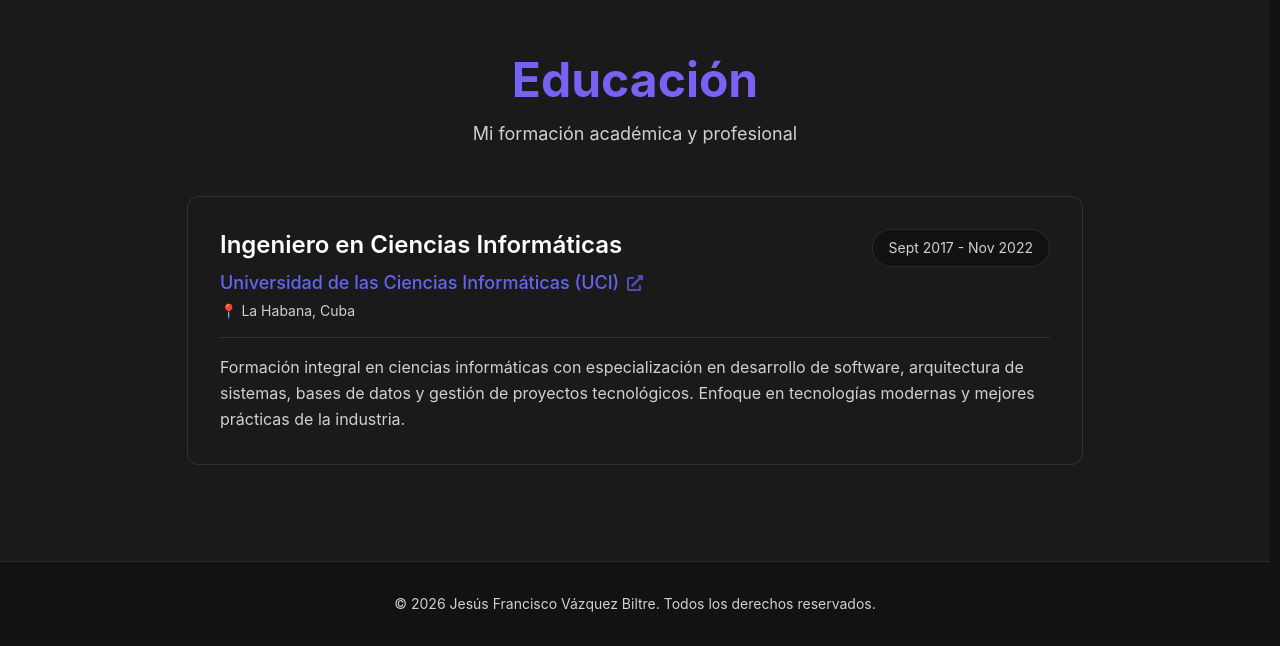
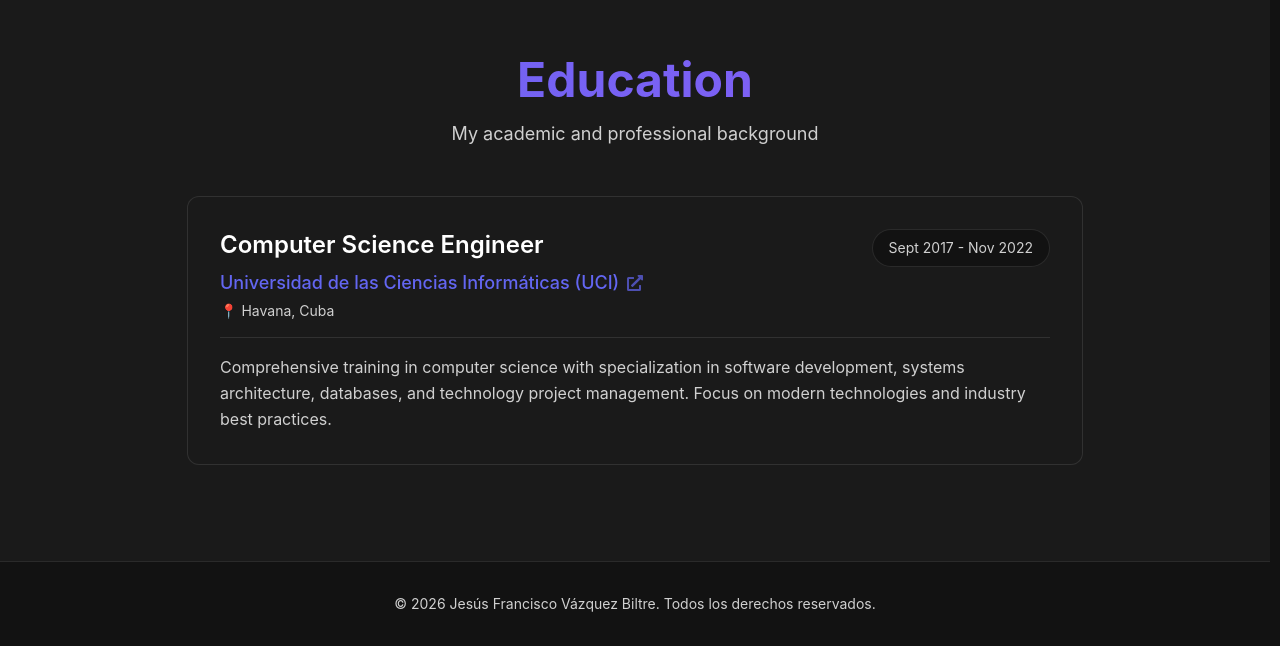
Before and after one commit to jesusfvb/portfolio, a React (Vite) app: page / in a window 1280 px wide. Shown: the part 2268-2914 px from the top of the page. Built offline with nearby package versions, Linux system fonts and the light colour scheme.

Commit message:
feat(i18n): add education section translations for English and Spanish

```diff
--- a/src/application/i18n/index.ts
+++ b/src/application/i18n/index.ts
@@ -2,14 +2,22 @@ import i18next from "i18next";
 import { initReactI18next } from "react-i18next";
 import en from "@/application/i18n/locales/en.json";
 import es from "@/application/i18n/locales/es.json";
+import enEducation from "@/application/i18n/locales/education/en.json";
+import esEducation from "@/application/i18n/locales/education/es.json";
 import { SUPPORTED_LANGUAGES } from "@/application/i18n/constants";
 
 const resources = {
   en: {
-    translation: en,
+    translation: {
+      ...en,
+      education: enEducation,
+    },
   },
   es: {
-    translation: es,
+    translation: {
+      ...es,
+      education: esEducation,
+    },
   },
 };
 
--- /dev/null
+++ b/src/application/i18n/locales/education/en.json
@@ -0,0 +1,13 @@
+{
+  "title": "Education",
+  "subtitle": "My academic and professional background",
+  "items": {
+    "uci": {
+      "institution": "Universidad de las Ciencias Informáticas (UCI)",
+      "degree": "Computer Science Engineer",
+      "period": "Sept 2017 - Nov 2022",
+      "description": "Comprehensive training in computer science with specialization in software development, systems architecture, databases, and technology project management. Focus on modern technologies and industry best practices.",
+      "location": "Havana, Cuba"
+    }
+  }
+}
--- /dev/null
+++ b/src/application/i18n/locales/education/es.json
@@ -0,0 +1,13 @@
+{
+  "title": "Educación",
+  "subtitle": "Mi formación académica y profesional",
+  "items": {
+    "uci": {
+      "institution": "Universidad de las Ciencias Informáticas (UCI)",
+      "degree": "Ingeniero en Ciencias Informáticas",
+      "period": "Sept 2017 - Nov 2022",
+      "description": "Formación integral en ciencias informáticas con especialización en desarrollo de software, arquitectura de sistemas, bases de datos y gestión de proyectos tecnológicos. Enfoque en tecnologías modernas y mejores prácticas de la industria.",
+      "location": "La Habana, Cuba"
+    }
+  }
+}
--- a/src/domain/constants/education.constants.ts
+++ b/src/domain/constants/education.constants.ts
@@ -3,12 +3,11 @@ import type { Education } from "../interfaces/education.interface";
 export const EDUCATIONS: Education[] = [
   {
     id: 1,
-    institution: "Universidad de las Ciencias Informáticas (UCI)",
-    degree: "Ingeniero en Ciencias Informáticas",
-    period: "Sept 2017 - Nov 2022",
-    description:
-      "Formación integral en ciencias informáticas con especialización en desarrollo de software, arquitectura de sistemas, bases de datos y gestión de proyectos tecnológicos. Enfoque en tecnologías modernas y mejores prácticas de la industria.",
-    location: "La Habana, Cuba",
+    institution: "education.items.uci.institution",
+    degree: "education.items.uci.degree",
+    period: "education.items.uci.period",
+    description: "education.items.uci.description",
+    location: "education.items.uci.location",
     website: "https://www.uci.cu",
   },
 ];
--- a/src/presentation/features/home/components/Education/Education.tsx
+++ b/src/presentation/features/home/components/Education/Education.tsx
@@ -1,26 +1,42 @@
 import { EDUCATIONS } from "@/domain/constants/education.constants";
 import EducationCard from "./components/EducationCard";
+import { useTranslation } from "react-i18next";
 
 const Education = () => {
+  const { t } = useTranslation();
+
+  const translateField = (value?: string) => (value ? t(value) : value);
+
   return (
     <section id="education" className="scroll-mt-20 bg-[#1a1a1a] py-24">
       <div className="container">
         <h2 className="mb-4 bg-linear-to-r from-[#6366f1] to-[#8b5cf6] bg-clip-text pt-4 text-center text-4xl font-bold text-transparent md:text-5xl">
-          Educación
+          {t("education.title")}
         </h2>
         <p className="mb-12 text-center text-lg text-[#d0d0d0]">
-          Mi formación académica y profesional
+          {t("education.subtitle")}
         </p>
         <div className="mx-auto max-w-4xl">
           <div className="flex justify-center">
             <div className="w-full space-y-8">
-              {EDUCATIONS.map((education, index) => (
-                <EducationCard
-                  key={education.id}
-                  education={education}
-                  isLast={index === EDUCATIONS.length - 1}
-                />
-              ))}
+              {EDUCATIONS.map((education, index) => {
+                const translatedEducation = {
+                  ...education,
+                  institution: translateField(education.institution) ?? "",
+                  degree: translateField(education.degree) ?? "",
+                  period: translateField(education.period) ?? "",
+                  description: translateField(education.description),
+                  location: translateField(education.location),
+                };
+
+                return (
+                  <EducationCard
+                    key={education.id}
+                    education={translatedEducation}
+                    isLast={index === EDUCATIONS.length - 1}
+                  />
+                );
+              })}
             </div>
           </div>
         </div>
```
